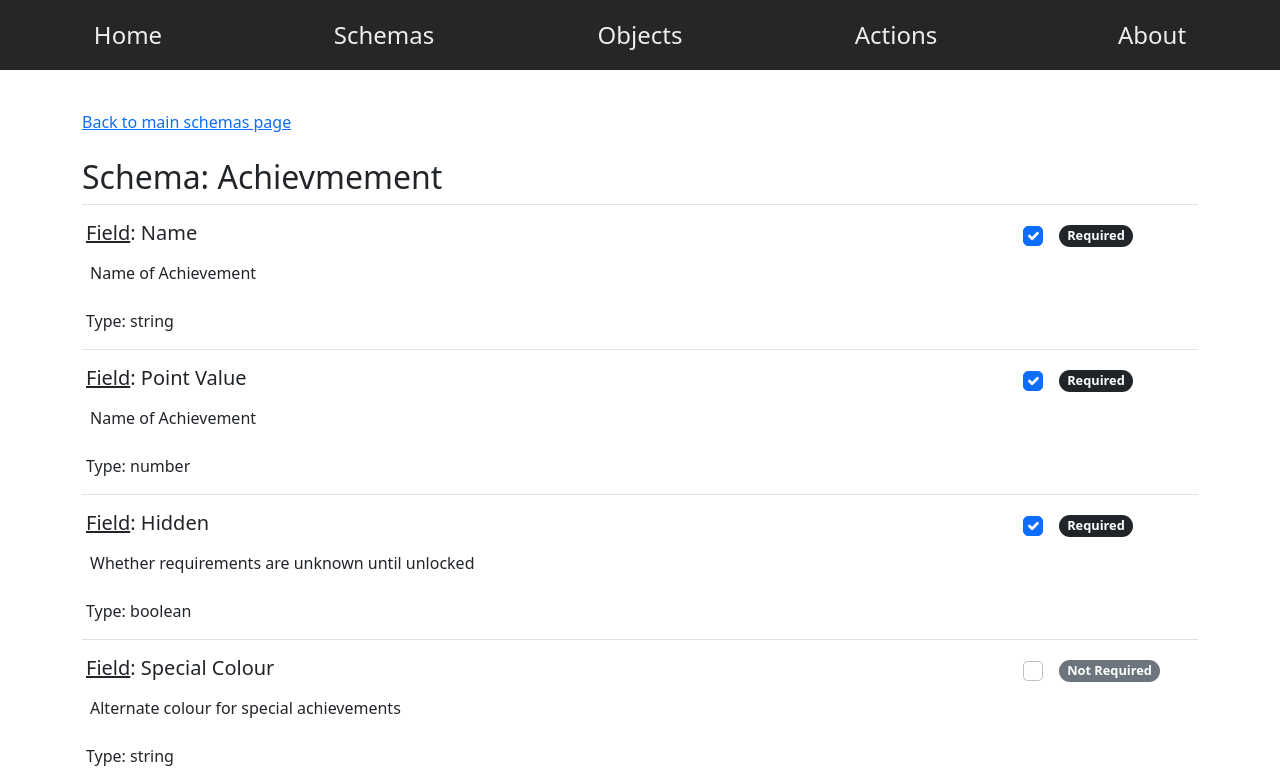
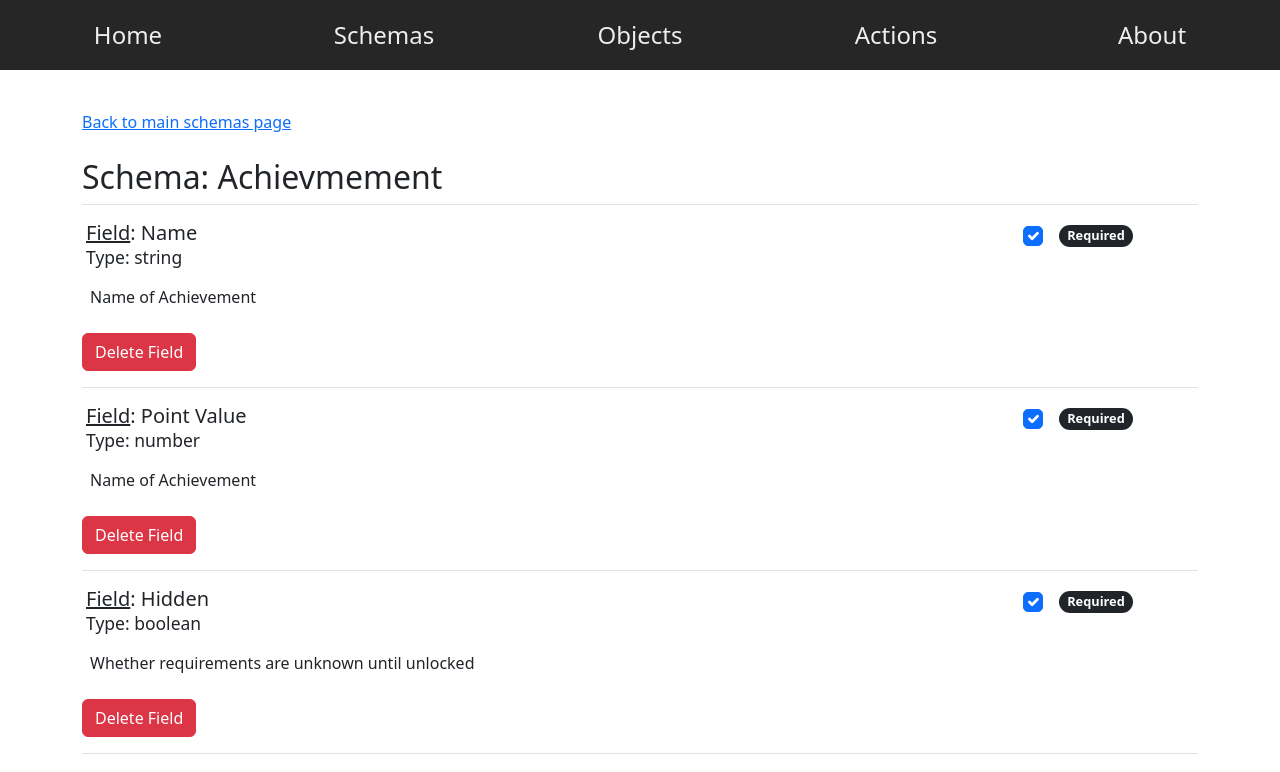
Before and after one commit to LizardLeliel/api-creator, a Vue app: page /schemas/Achievmement in a window 1280 px wide. Shown: the top 772 px of the page. Built offline with nearby package versions, Linux system fonts and the light colour scheme.

Commit message:
You can now delete fields from schemas from the field menu

```diff
--- a/src/components/SchemaFieldEdit.vue
+++ b/src/components/SchemaFieldEdit.vue
@@ -1,6 +1,7 @@
 <template>
     <div class="field-info">
         <h5 class="w-100 ps-1">
+            <p class="mb-0">
                 <u>Field</u>: <span>{{ field.label }} </span>
                 <!-- <u>Field</u>: <input class="write-field-name" type="text" v-model="editLabel" /> -->
                 <!-- &nbsp; &nbsp; <button type="button" class="btn btn-dark" @click="updateName"> Save Name </button> -->
@@ -11,6 +12,9 @@
                     <span v-if="field.required == true" class="badge rounded-pill bg-dark"> Required </span>
                     <span v-else class="badge rounded-pill bg-secondary"> Not Required </span>
                 </span>
+            </p>
+
+            <p class="mb-0"> <small> Type: {{field.type}} </small> </p>
         </h5>
 
 
@@ -41,9 +45,9 @@
                 </div>
             </div>
         </div>
-        <div class="row ps-1">
-            <div class="col-12"> Type: {{field.type}} </div>
-        </div>
+            <button class="btn btn-danger" type="button" @click="deleteField">
+                Delete Field
+            </button>
     </div>
 </template>
 
@@ -108,6 +112,10 @@
     function saveDescriptionEdit() {
         isEditingDescription.value = false;
         schemasStore.changeSchemaFieldDescription(schema.name, props.field.label, editDescription.value);
+    }
+
+    function deleteField() {
+        schemasStore.removeSchemaField(schema.name, props.field.label);
     }
 </script>
 
```
Lines whose indentation alone changed are shown as unchanged.
